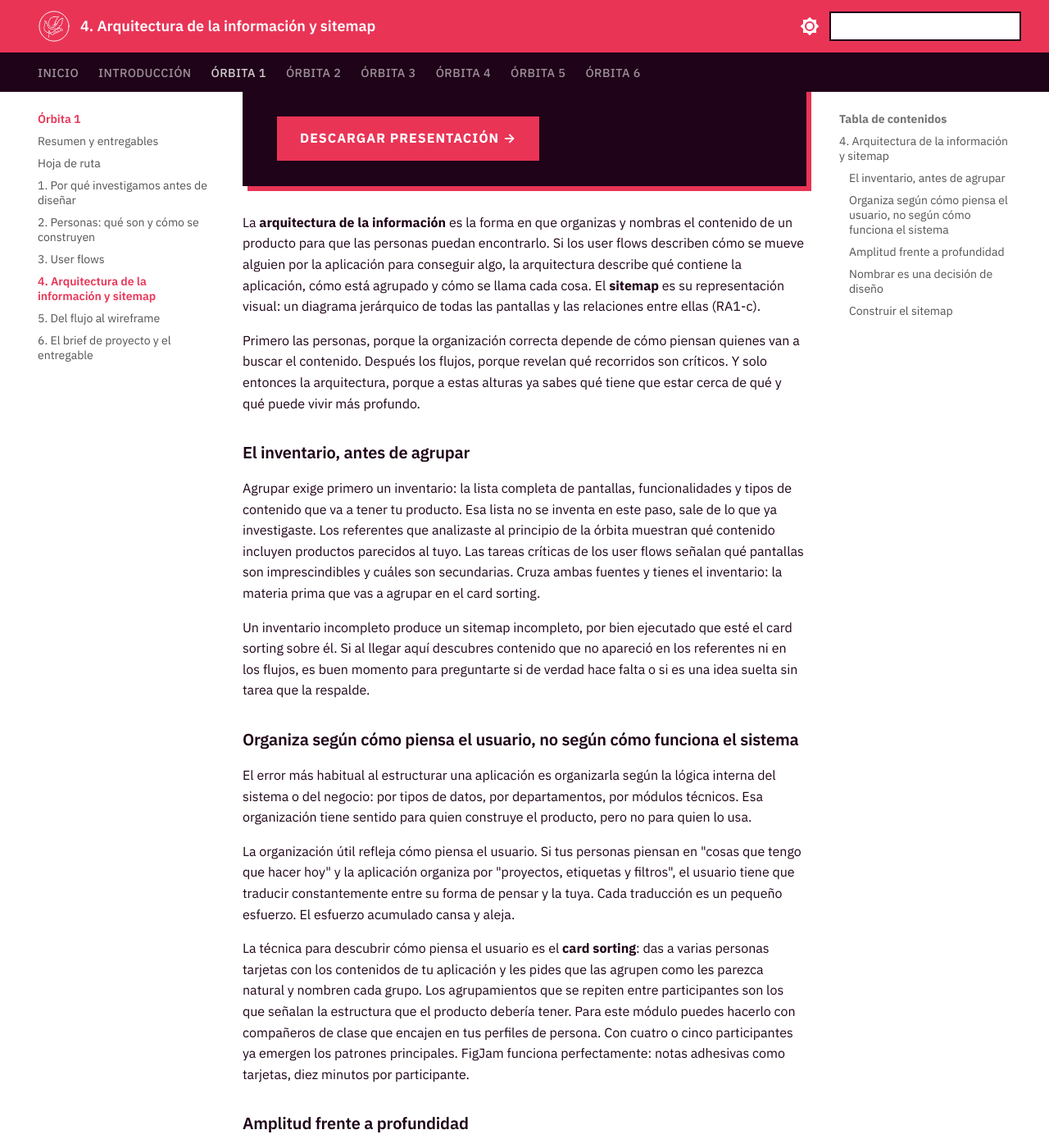
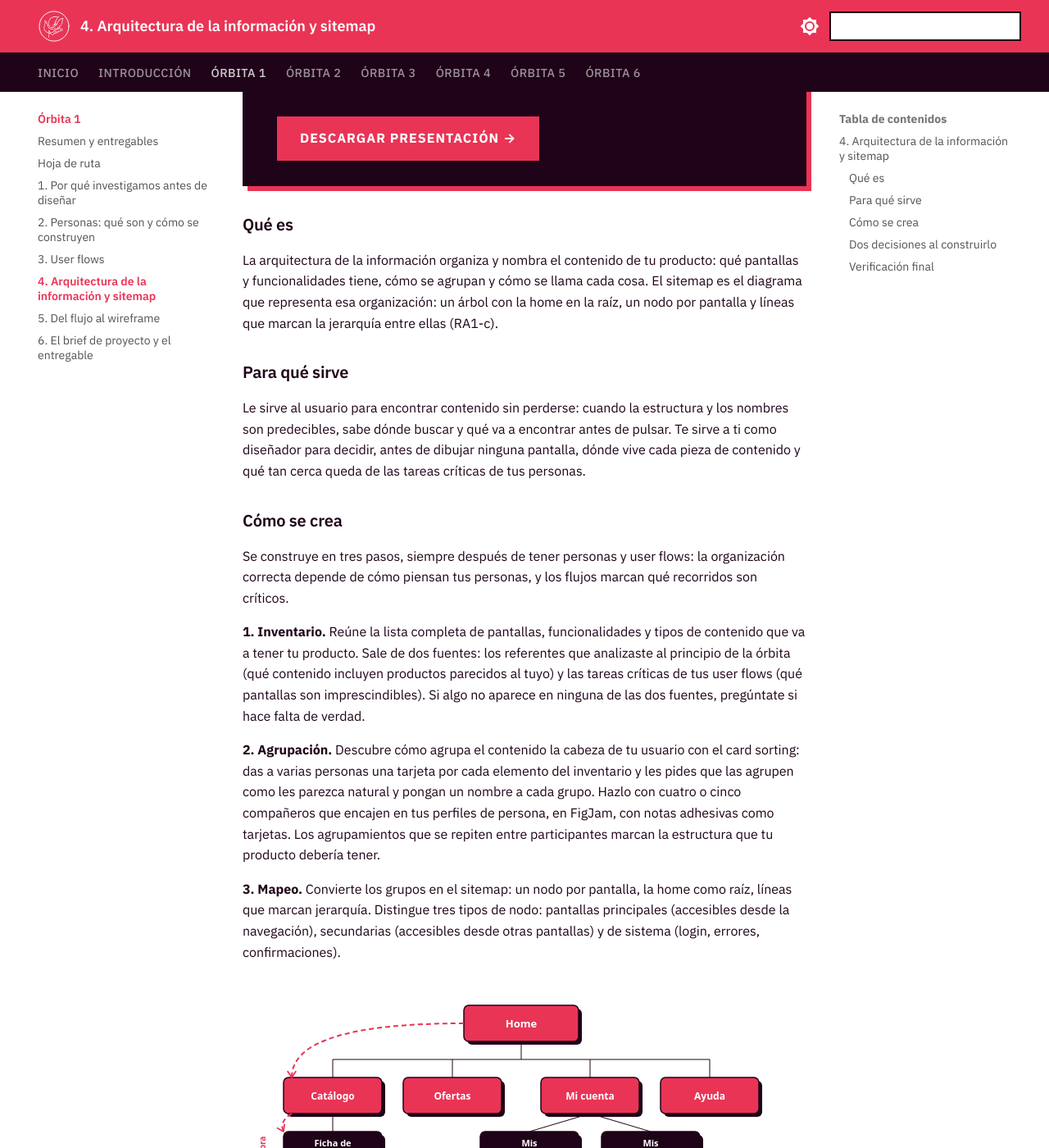
Before and after one commit to envasador/diseno-interfaces-web, an MkDocs documentation site: the page built from docs/orbitas/orbita1/04_arquitectura_informacion.md, in a window 1280 px wide and 1400 px high, scrolled down 357 px. Shown: the whole window at 82% size. Built offline with MkDocs 1.6.1 and Material for MkDocs 9.7.7, drawn with Linux system fonts in a browser that asks for light colours; some of the changed text lies outside the part shown.

Commit message:
Reescribe el apartado de arquitectura de la informacion de la Orbita 1
Reestructura en que es / para que sirve / como se crea (inventario,
agrupacion, mapeo), elimina la construccion retorica "no es X, es Y" y
simplifica la redaccion para que sea mas directa.

```diff
--- a/docs/orbitas/orbita1/04_arquitectura_informacion.md
+++ b/docs/orbitas/orbita1/04_arquitectura_informacion.md
@@ -11,42 +11,34 @@
 </div>
 
 
-La **arquitectura de la información** es la forma en que organizas y nombras el contenido de un producto para que las personas puedan encontrarlo. Si los user flows describen cómo se mueve alguien por la aplicación para conseguir algo, la arquitectura describe qué contiene la aplicación, cómo está agrupado y cómo se llama cada cosa. El **sitemap** es su representación visual: un diagrama jerárquico de todas las pantallas y las relaciones entre ellas (RA1-c).
+### Qué es
 
-Primero las personas, porque la organización correcta depende de cómo piensan quienes van a buscar el contenido. Después los flujos, porque revelan qué recorridos son críticos. Y solo entonces la arquitectura, porque a estas alturas ya sabes qué tiene que estar cerca de qué y qué puede vivir más profundo.
+La arquitectura de la información organiza y nombra el contenido de tu producto: qué pantallas y funcionalidades tiene, cómo se agrupan y cómo se llama cada cosa. El sitemap es el diagrama que representa esa organización: un árbol con la home en la raíz, un nodo por pantalla y líneas que marcan la jerarquía entre ellas (RA1-c).
 
-### El inventario, antes de agrupar
+### Para qué sirve
 
-Agrupar exige primero un inventario: la lista completa de pantallas, funcionalidades y tipos de contenido que va a tener tu producto. Esa lista no se inventa en este paso, sale de lo que ya investigaste. Los referentes que analizaste al principio de la órbita muestran qué contenido incluyen productos parecidos al tuyo. Las tareas críticas de los user flows señalan qué pantallas son imprescindibles y cuáles son secundarias. Cruza ambas fuentes y tienes el inventario: la materia prima que vas a agrupar en el card sorting.
+Le sirve al usuario para encontrar contenido sin perderse: cuando la estructura y los nombres son predecibles, sabe dónde buscar y qué va a encontrar antes de pulsar. Te sirve a ti como diseñador para decidir, antes de dibujar ninguna pantalla, dónde vive cada pieza de contenido y qué tan cerca queda de las tareas críticas de tus personas.
 
-Un inventario incompleto produce un sitemap incompleto, por bien ejecutado que esté el card sorting sobre él. Si al llegar aquí descubres contenido que no apareció en los referentes ni en los flujos, es buen momento para preguntarte si de verdad hace falta o si es una idea suelta sin tarea que la respalde.
+### Cómo se crea
 
-### Organiza según cómo piensa el usuario, no según cómo funciona el sistema
+Se construye en tres pasos, siempre después de tener personas y user flows: la organización correcta depende de cómo piensan tus personas, y los flujos marcan qué recorridos son críticos.
 
-El error más habitual al estructurar una aplicación es organizarla según la lógica interna del sistema o del negocio: por tipos de datos, por departamentos, por módulos técnicos. Esa organización tiene sentido para quien construye el producto, pero no para quien lo usa.
+**1. Inventario.** Reúne la lista completa de pantallas, funcionalidades y tipos de contenido que va a tener tu producto. Sale de dos fuentes: los referentes que analizaste al principio de la órbita (qué contenido incluyen productos parecidos al tuyo) y las tareas críticas de tus user flows (qué pantallas son imprescindibles). Si algo no aparece en ninguna de las dos fuentes, pregúntate si hace falta de verdad.
 
-La organización útil refleja cómo piensa el usuario. Si tus personas piensan en "cosas que tengo que hacer hoy" y la aplicación organiza por "proyectos, etiquetas y filtros", el usuario tiene que traducir constantemente entre su forma de pensar y la tuya. Cada traducción es un pequeño esfuerzo. El esfuerzo acumulado cansa y aleja.
+**2. Agrupación.** Descubre cómo agrupa el contenido la cabeza de tu usuario con el card sorting: das a varias personas una tarjeta por cada elemento del inventario y les pides que las agrupen como les parezca natural y pongan un nombre a cada grupo. Hazlo con cuatro o cinco compañeros que encajen en tus perfiles de persona, en FigJam, con notas adhesivas como tarjetas. Los agrupamientos que se repiten entre participantes marcan la estructura que tu producto debería tener.
 
-La técnica para descubrir cómo piensa el usuario es el **card sorting**: das a varias personas tarjetas con los contenidos de tu aplicación y les pides que las agrupen como les parezca natural y nombren cada grupo. Los agrupamientos que se repiten entre participantes son los que señalan la estructura que el producto debería tener. Para este módulo puedes hacerlo con compañeros de clase que encajen en tus perfiles de persona. Con cuatro o cinco participantes ya emergen los patrones principales. FigJam funciona perfectamente: notas adhesivas como tarjetas, diez minutos por participante.
-
-### Amplitud frente a profundidad
-
-Toda arquitectura decide entre dos extremos. Una estructura **amplia** ofrece muchas opciones en el primer nivel: todo está a pocos clics, pero el menú inicial puede abrumar. Una estructura **profunda** ofrece pocas opciones iniciales y muchos niveles: cada pantalla es simple, pero llegar al contenido requiere varios pasos.
-
-La decisión depende de tus personas y sus tareas. Como regla práctica para el proyecto de este módulo: las tareas críticas que identificaste en los flujos deberían ser alcanzables en un máximo de tres niveles de navegación. Lo que esté más profundo tiene que estarlo por una decisión justificada, no porque nadie pensó dónde ponerlo (RA6-c).
-
-### Nombrar es una decisión de diseño
-
-Cada sección del sitemap necesita un nombre, y ese nombre importa. Una etiqueta funciona cuando el usuario puede predecir qué encontrará detrás antes de pulsar. "Mis pedidos" es predecible. "Panel de actividad" obliga a pulsar para descubrir qué hay.
-
-Los nombres deben salir del vocabulario de tus personas, que ya conoces por las entrevistas. Las palabras que usaron para describir sus tareas son candidatas directas. La navegación funciona mejor cuanto más convencional es: el lugar para la originalidad es el contenido, no el menú (RA6-h).
-
-### Construir el sitemap
-
-El sitemap se construye en FigJam, en el mismo archivo donde viven las personas y los flujos. Un nodo por pantalla o sección, líneas que indican jerarquía, la home como nodo raíz. Distingue visualmente tres tipos de nodo: pantallas principales (accesibles desde la navegación), pantallas secundarias (accesibles desde otras pantallas) y pantallas de sistema (login, errores, confirmaciones).
+**3. Mapeo.** Convierte los grupos en el sitemap: un nodo por pantalla, la home como raíz, líneas que marcan jerarquía. Distingue tres tipos de nodo: pantallas principales (accesibles desde la navegación), secundarias (accesibles desde otras pantallas) y de sistema (login, errores, confirmaciones).
 
 ![Ejemplo de sitemap con tres tipos de nodo y flujo superpuesto](img/orbita1_04_esquema_sitemap.svg)
 
-Antes de dar el sitemap por terminado, superpón mentalmente cada user flow sobre él y comprueba que el recorrido es posible y razonable. Si un flujo crítico exige saltar entre ramas alejadas del árbol, la arquitectura está penalizando una tarea importante.
+### Dos decisiones al construirlo
 
-Si usas IA para proponer una estructura inicial de sitemap, ten en cuenta que lo que genera es genérico: la arquitectura más frecuente para ese tipo de producto. Puede ser un punto de partida razonable, pero tu card sorting y tus personas son los que la tienen que corregir. La distancia entre la estructura genérica y la tuya final es la evidencia de que hubo un proceso de diseño (RA1-c).
+**Amplitud o profundidad.** Una estructura amplia pone muchas opciones en el primer nivel: todo a pocos clics, pero el menú inicial puede abrumar. Una estructura profunda pone pocas opciones iniciales y más niveles: cada pantalla es simple, pero llegar al contenido cuesta más pasos. Para este módulo, las tareas críticas de tus flujos deben alcanzarse en tres niveles de navegación como máximo (RA6-c).
+
+**Cómo nombrar cada sección.** Usa las palabras que tus personas emplearon en las entrevistas para describir sus tareas. Un nombre funciona cuando el usuario predice qué va a encontrar antes de pulsar: "Mis pedidos" cumple, "Panel de actividad" no. La navegación funciona mejor cuanto más convencional es (RA6-h).
+
+### Verificación final
+
+Antes de dar el sitemap por terminado, superpón mentalmente cada user flow sobre él y comprueba que el recorrido es posible y razonable. Si un flujo crítico obliga a saltar entre ramas alejadas, la arquitectura penaliza una tarea importante.
+
+Si usas IA para proponer una estructura inicial, recuerda que genera la arquitectura más frecuente para ese tipo de producto: un punto de partida razonable, que tu card sorting y tus personas tienen que corregir. La distancia entre esa estructura genérica y la tuya final demuestra que hubo un proceso de diseño detrás (RA1-c).
```
